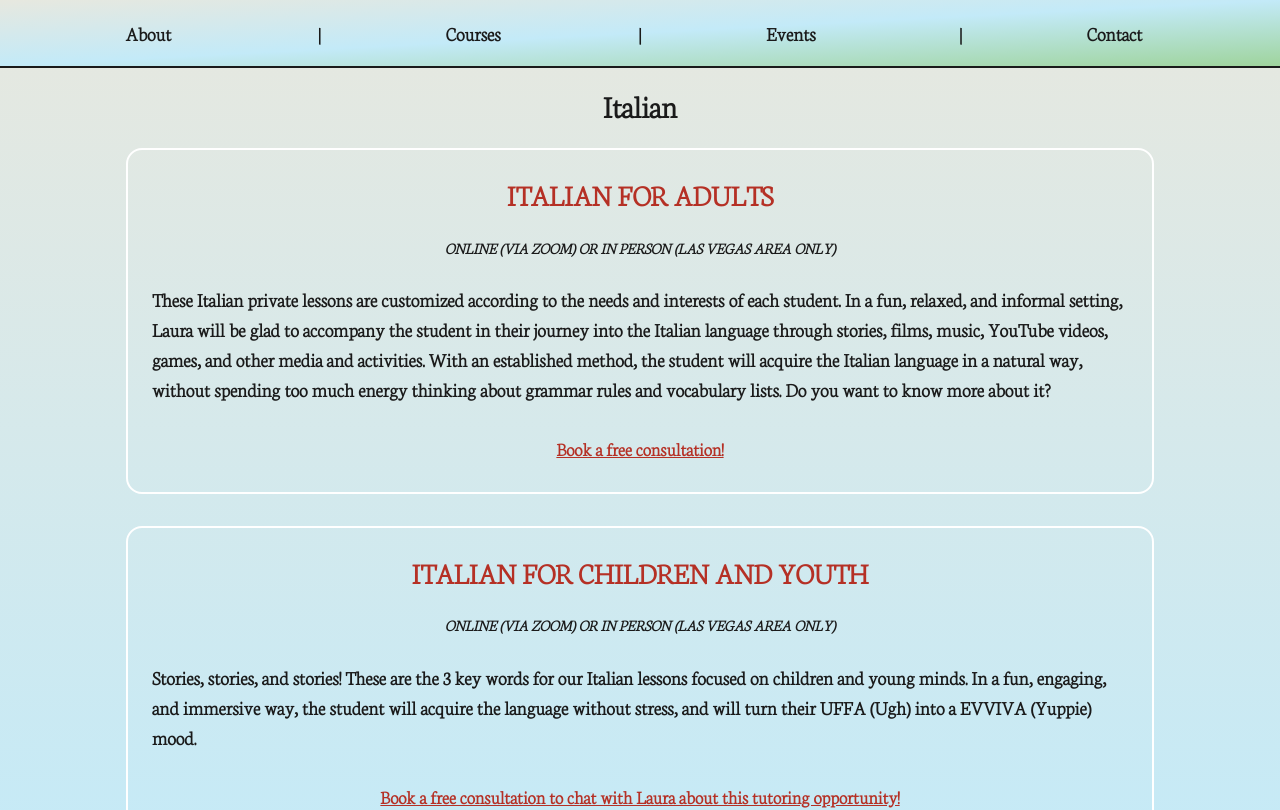
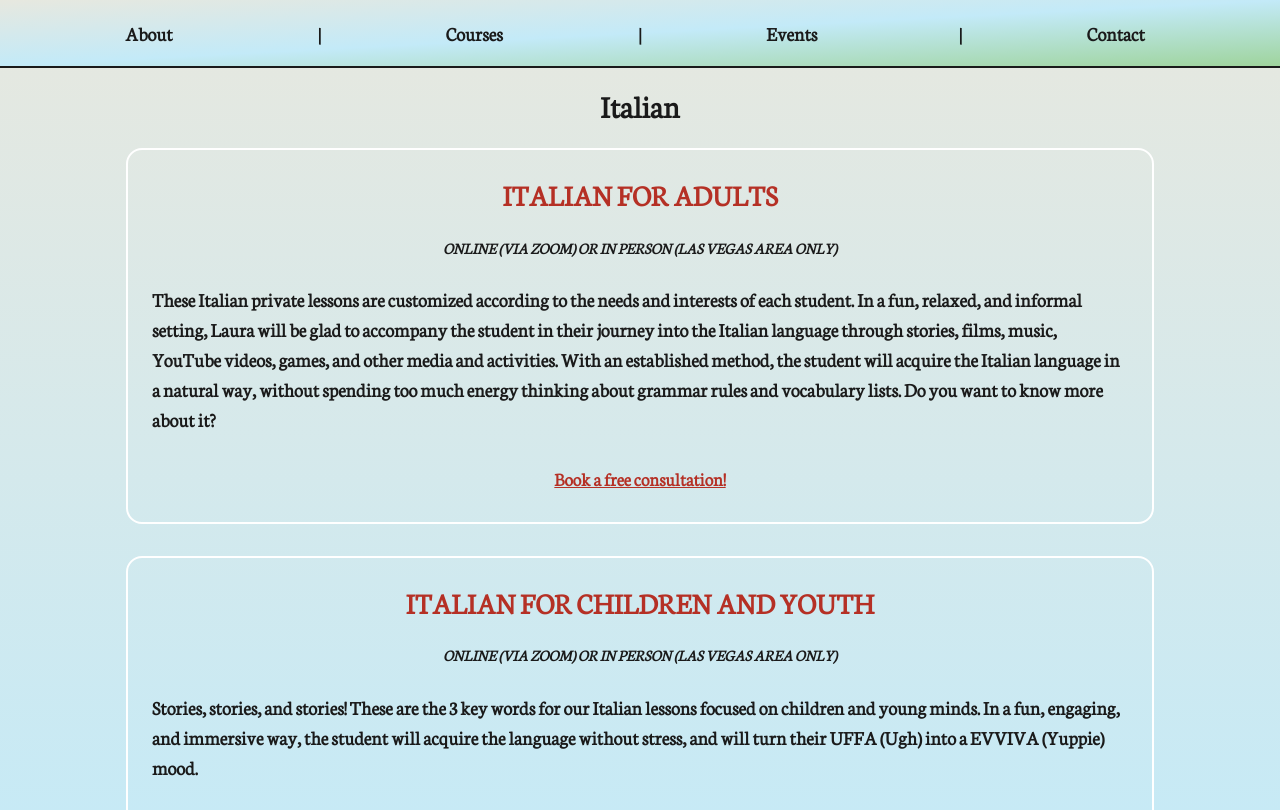
Before and after one commit to averipassmore/CitoDisco, a React (Create React App) app: page /courses/italian in a window 1280 px wide. Shown: the top 810 px of the page. Built offline with nearby package versions, Linux system fonts and the light colour scheme.

Commit message:
fixed emailjs issue and reworked font

```diff
--- a/src/App.css
+++ b/src/App.css
@@ -1,5 +1,5 @@
 @import url('https://fonts.googleapis.com/css?family=Open+Sans');
-@import url('https://fonts.googleapis.com/css2?family=Neuton:wght@200&display=swap');
+@import url('https://fonts.googleapis.com/css2?family=Neuton:wght@300&display=swap');
 
 html {
   font-family: Neuton;
@@ -607,6 +607,12 @@ select:-webkit-autofill:focus {
   font-size: 6vmin;
 }
 
+.Events h3 {
+  font-size: 7vmin;
+  font-weight: 1000;
+}
+
+
 .Events-content {
   display: flex;
   flex-direction: column;
--- a/src/components/Courses2.js
+++ b/src/components/Courses2.js
@@ -13,14 +13,12 @@ const Courses2 = () => {
       </div>
       <div className="Courses-List">
         <div className="Course-Card" onClick={() => navigate('/courses/italian')}>
-          <div>
           <h1>Italian</h1>
           <h3>Italian For Adults</h3>
           <h4>Online or in person!</h4>
           <h3>Italian for Children</h3>
           <h4>Online or in person!</h4>
           <h2>See more!</h2>
-          </div>
         </div>
         <div className="Course-Card">
           <h1>Latin</h1>
```
